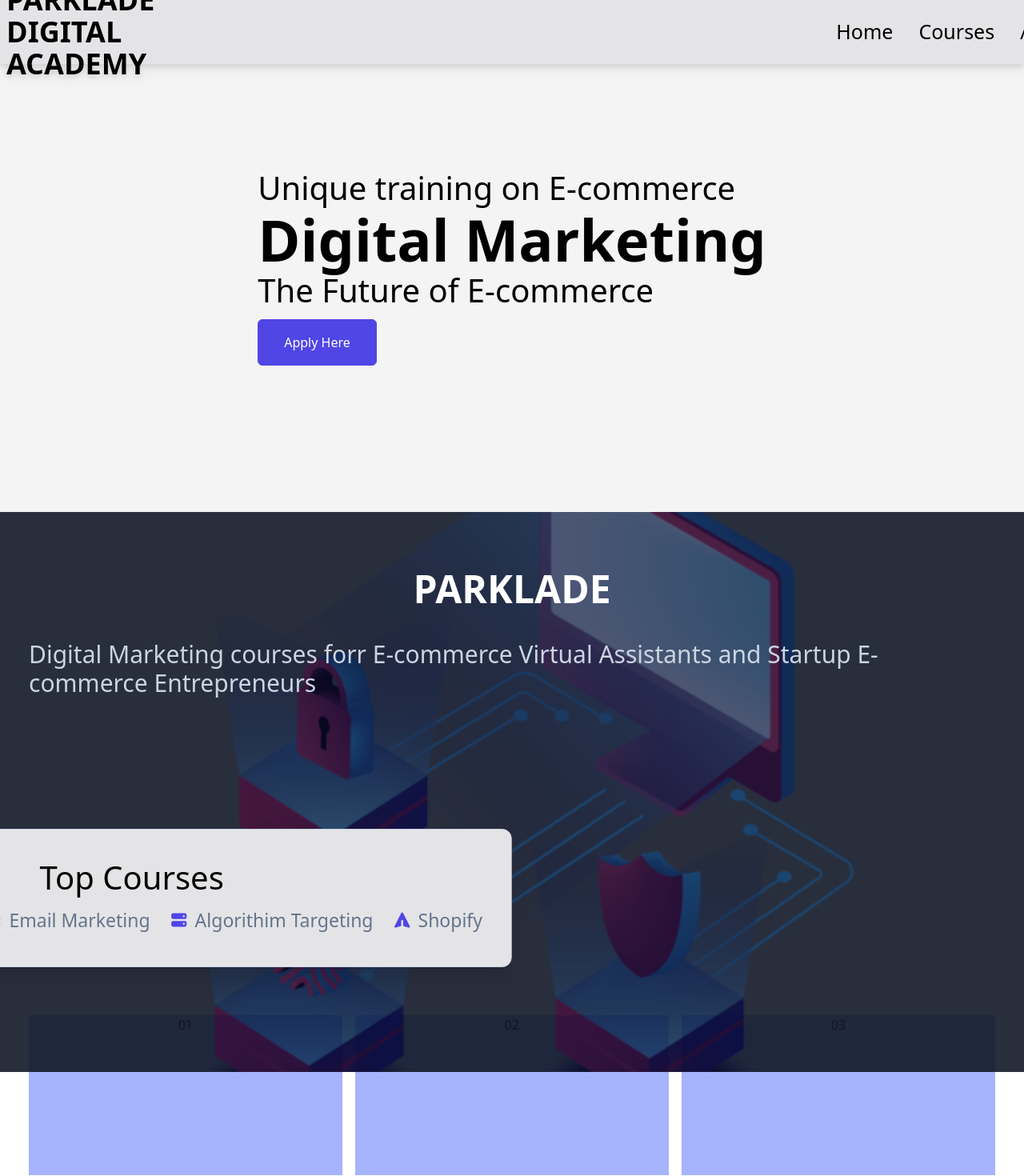
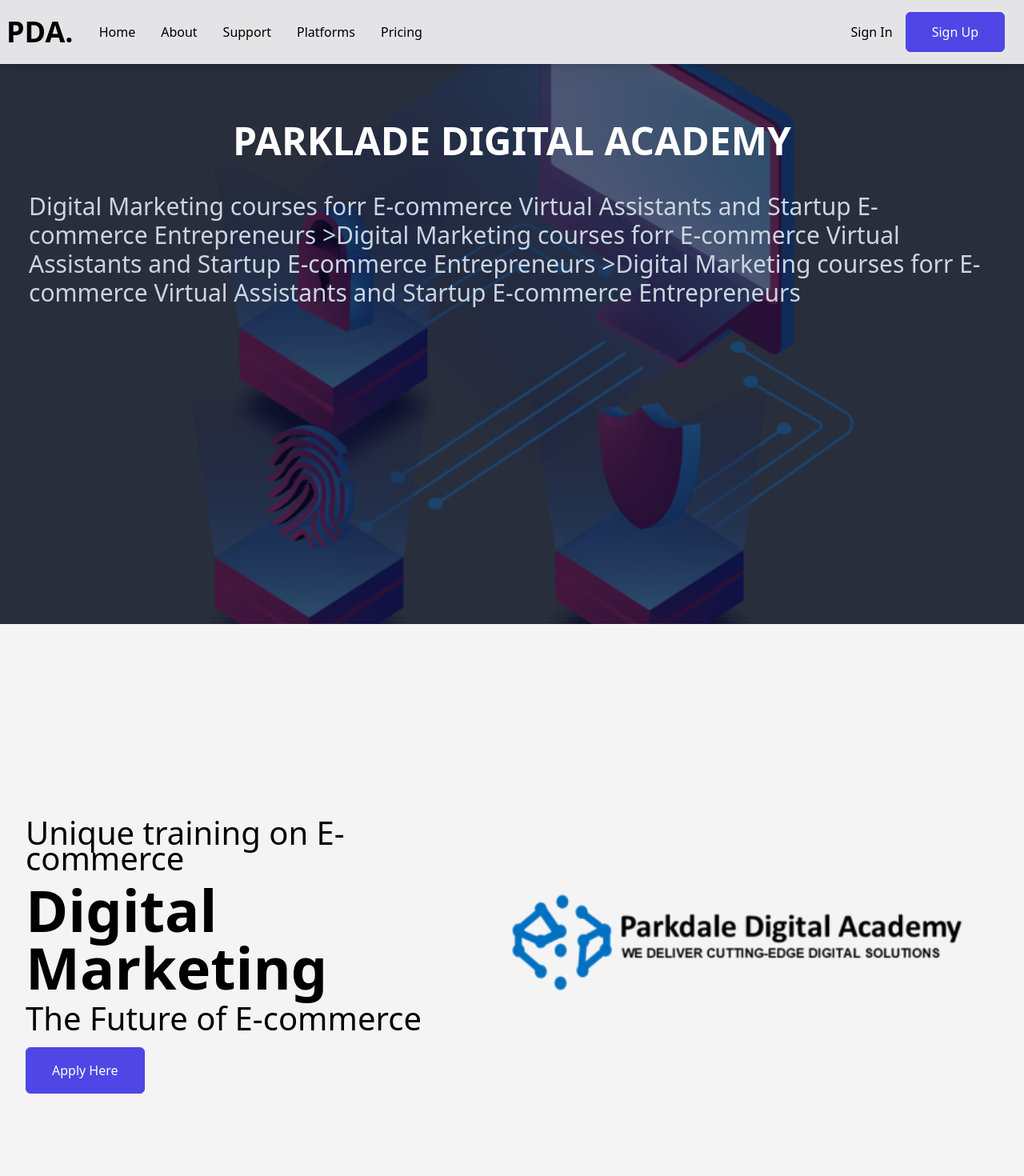
Before and after one commit to toju-toby22/ParkLed.com, a React (Create React App) app: page / in a window 1280 px wide. Shown: the top 1470 px of the page at 80% size. Built offline with nearby package versions, Linux system fonts and the light colour scheme.

Commit message:
Pushing more styling

```diff
--- a/src/App.css
+++ b/src/App.css
@@ -67,13 +67,15 @@
 }
 
 .dive{
-  display: flex;
-  justify-content: center;
-  align-items: center;
-  margin-top: 100px;
+  /* display: flex; */
+  /* justify-content: center; */
+  /* align-items: center; */
+  margin-top: 200px;
+  /* margin-left: 200px; */
 }
 .crn{
-  height: 80vh;
+  /* height: 80vh; */
+  margin-top: 250px;
 }
 
 @media (min-width: 768px) {
@@ -81,4 +83,16 @@
       font-size: 0,5rem/* 16px */;
       line-height: 1.5rem/* 24px */;
   }
+
+  .digit{
+    display: block;
+  }
 }
+
+
+
+@media only screen and (max-width:425px) {
+  .digit{
+    display: h;
+  }
+}
--- a/src/Components/Nav-bar.js
+++ b/src/Components/Nav-bar.js
@@ -1,54 +1,53 @@
 import React, { useState } from "react";
 import { MenuIcon, XIcon } from "@heroicons/react/outline"
 import {Link} from "react-router-dom"
+// import { Link, animateScroll as scroll, } from 'react-scroll'
 
 
 function Navbar() {
 
     const [nav, setNav] = useState(false)
     const handleClick = () => setNav(!nav)
+
+    const handleClose =()=> setNav(!nav)
+
   return (
-        <div className='w-screen h-[80px] bg-zinc-200 fixed drop-shadow-lg'>
+    <div className='w-screen h-[80px] z-10 bg-zinc-200 fixed drop-shadow-lg'>
       <div className='px-2 flex justify-between items-center w-full h-full'>
-                <div className='flex  items-center'>
-                   <Link to="/"> <h1 className='text-3xl font-bold mr-4 sm:text-4xl'>
-                        PARKLADE DIGITAL ACADEMY
-                    </h1></Link>
-                    <ul className='hidden shift md:flex '>
-                       <Link to="/"><li>Home</li></Link>
-                        <Link to="/courses"><li>Courses</li></Link>
-                        <Link to="/about"><li>About</li></Link>
-                        <Link to="/contact"><li>Contact</li></Link>
+        <div className='flex items-center'>
+          <h1 className='text-3xl font-bold mr-4 sm:text-4xl'>PDA.</h1>
+          <ul className='hidden md:flex'>
+          <li><Link to="/" smooth={true} duration={500}>Home</Link></li>
+          <li><Link to="about" smooth={true} offset={-200} duration={500}>About</Link></li>
+          <li><Link to="contact" smooth={true} offset={-50} duration={500}>Support</Link></li>
+          <li><Link to="courses" smooth={true} offset={-100} duration={500}>Platforms</Link></li>
+          <li><Link to="pricing" smooth={true} offset={-50} duration={500}>Pricing</Link></li>
           </ul>
         </div>
-
-                <div className='hidden md:flex'>
-                    <button className='sign border-none bg-transparent text-black mr-6'>
+        <div className='hidden md:flex pr-4'>
+          <button className='border-none bg-transparent text-black mr-4'>
             Sign In
           </button>
-                    <button className='sign px-8 py-3 mr-6'>
-                        Sign Up
-                    </button>
+          <button className='px-8 py-3'>Sign Up</button>
         </div>
-                <div className='md:hidden' onClick={handleClick}>
-                    {!nav ? <MenuIcon className="w-5 " /> : <XIcon className='w-5' />}
+        <div className='md:hidden mr-4' onClick={handleClick}>
+            {!nav ? <MenuIcon className='w-5' /> : <XIcon className='w-5' />}
 
         </div>
       </div>
 
-            <ul className={!nav ? "hidden" : 'absolute bg-zinc-200 w-full px-8'}>
-               <Link to="/"> <li className='border-b-2 border-zinc-300 w-full'>Home</li></Link>
-               <Link to="/courses"> <li className='border-b-2 border-zinc-300 w-full'>Courses</li></Link>
-                <Link to="/about"><li className='border-b-2 border-zinc-300 w-full'>About</li></Link>
-                <Link to="/contact"><li className='border-b-2 border-zinc-300 w-full'>Contact</li></Link>
+      <ul className={!nav ? 'hidden' : 'absolute bg-zinc-200 w-full px-8'}>
+          <li className='border-b-2 border-zinc-300 w-full'><Link onClick={handleClose} to="/" smooth={true} duration={500}>Home</Link></li>
+          <li className='border-b-2 border-zinc-300 w-full'><Link onClick={handleClose} to="about" smooth={true} offset={-200} duration={500}>About</Link></li>
+          <li className='border-b-2 border-zinc-300 w-full'><Link onClick={handleClose} to="contact" smooth={true} offset={-50} duration={500}>Support</Link></li>
+          <li className='border-b-2 border-zinc-300 w-full'><Link onClick={handleClose} to="courses" smooth={true} offset={-100} duration={500}>Platforms</Link></li>
+          <li className='border-b-2 border-zinc-300 w-full'><Link onClick={handleClose} to="pricing" smooth={true} offset={-50} duration={500}>Pricing</Link></li>
 
         <div className='flex flex-col my-4'>
             <button className='bg-transparent text-indigo-600 px-8 py-3 mb-4'>Sign In</button>
             <button className='px-8 py-3'>Sign Up</button>
         </div>
-
       </ul>
-
     </div>
   );
 }
--- a/src/Pages/Homepage.js
+++ b/src/Pages/Homepage.js
@@ -4,6 +4,7 @@
 import { CloudUploadIcon, DatabaseIcon, PaperAirplaneIcon, ServerIcon } from "@heroicons/react/solid";
 // import { FaBeer } from 'react-icons/fa';
 import supportImg from '../Assets/cyber-bg.png'
+import logo from '../Assets/logo.png'
 import {Link} from "react-router-dom"
 
 
@@ -15,25 +16,7 @@
             </div>
 
 
-
-            <div className='w-full h-screen crn bg-zinc-100 flex flex-col justify-between md:w-full h-screen'>
-                <div className='grid items-center  md:grid-cols-1 max-w-[1240px] m-auto'>
-                    <div className='flex flex-col items-center justify-center md:items-start w-full px-3 py-12 mt-15'>
-                        <p className='text-2xl mt-14'>Unique training on E-commerce</p>
-                        <h1 className='py-3 text-5xl md:text-7xl font-bold'>Digital Marketing</h1>
-                        <p className='text-2xl'>The Future of E-commerce</p>
-                        <Link to="/courses"><button className='py-4 px-8 sm:w[60%] my-5'>Apply Here</button></Link>
-                    </div>
-                    {/* <div>
-                        <p className='text-5xl py-8 text-gray-500 text-center'>
-                            Digital Marketing courses forr E-commerce Virtual Assistants and Startup E-commerce Entrepreneurs
-                        </p>
-                    </div> */}
-
-                </div>
-            </div>
-
-            <div name='support' className='w-full md:py-0'>
+            <div name='support' className='w-full md:py-20'>
                 <div className='w-full h-[700px] bg-gray-900/90 absolute'>
                     <img className='w-full h-full object-cover mix-blend-overlay' src={supportImg} alt="/" />
                 </div>
@@ -41,15 +24,38 @@
                 <div className='max-w-[1240px] mx-auto text-white relative'>
                     <div className='px-4 py-12'>
                         {/* <h2 className='text-3xl pt-8 text-slate-300 uppercase text-center'>PARKLADE</h2> */}
-                        <h3 className='text-5xl font-bold py-6 text-center'>PARKLADE</h3>
-                        <p className='py-4 text-3xl text-slate-300'>Digital Marketing courses forr E-commerce Virtual Assistants and Startup E-commerce Entrepreneurs</p>
+                        <h3 className='text-5xl font-bold py-6 text-center'>PARKLADE DIGITAL ACADEMY</h3>
+                        <p className='py-4 text-3xl text-slate-300'>Digital Marketing courses forr E-commerce Virtual Assistants and Startup E-commerce Entrepreneurs
+                        >Digital Marketing courses forr E-commerce Virtual Assistants and Startup E-commerce Entrepreneurs
+                        >Digital Marketing courses forr E-commerce Virtual Assistants and Startup E-commerce Entrepreneurs</p>
                     </div>
 
                 </div>
             </div>
 
+            <div className='w-full h-screen crn bg-zinc-100 flex flex-col justify-between mt-20'>
+                <div className='grid items-center  md:grid-cols-2 max-w-[1240px] p-auto m-auto'>
+                    <div className='flex flex-col items-center justify-center md:items-start w-full px-3 py-12 mt-15'>
+                        <p className='text-2xl mt-14'>Unique training on E-commerce</p>
+                        <h1 className='py-3 text-5xl md:text-7xl font-bold'>Digital Marketing</h1>
+                        <p className='text-2xl'>The Future of E-commerce</p>
+                        <Link to="/courses"><button className='py-4 px-8 sm:w[60%] my-5'>Apply Here</button></Link>
+                    </div>
+                    <div>
+
+                    <img className='w-full' src={logo} alt="/" />
+                        {/* <p className='text-5xl py-8 text-gray-500 text-center'>
+                            Digital Marketing courses forr E-commerce Virtual Assistants and Startup E-commerce Entrepreneurs
+                        </p> */}
+                    </div>
+
+                </div>
+            </div>
+
+
+
             <div className="dive">
-                <div className='flex flex-col py-8 md:min-w-[760px] bottom-[5%]
+                <div className='flex flex-col py-8 md:min-w-full bottom-[5%]
             mx-1 md:left-1/2 transform md:-translate-x-1/2 bg-zinc-200
             border border-slate-300 rounded-xl text-center shadow-xl'>
                     <p className='text-2xl py-3'>Top Courses</p>
```
Also changed, not shown: src/Assets/logo.png (added). Lines whose indentation alone changed are shown as unchanged.
